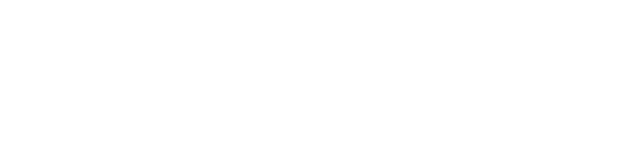
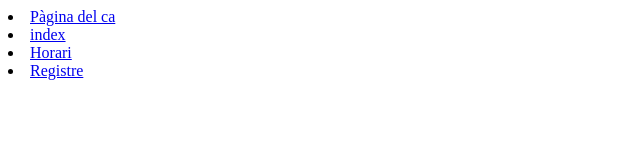
Before and after one commit to DaruPlays/introduccion-html, a plain HTML site: page formulari.html in a window 1280 px wide. Shown: the whole page, without its empty margins (0-640 px from the left). Drawn offline with Linux system fonts and the light colour scheme.

Commit message:
Configuració nav

```diff
--- a/formulari.html
+++ b/formulari.html
@@ -0,0 +1,29 @@
+<!DOCTYPE html>
+<html lang="en">
+<head>
+    <meta charset="UTF-8">
+    <meta http-equiv="X-UA-Compatible" content="IE=edge">
+    <meta name="viewport" content="width=device-width, initial-scale=1.0">
+    <title>Document</title>
+</head>
+<body>
+    <nav>
+        <li>
+            <a href="simple.html"/> Pàgina del ca </a>
+        </li>
+
+        <li>
+            <a href="index.html"/> index </a>
+        </li>
+
+        <li>
+            <a href="horario.html"> Horari </a>
+        </li>
+
+        <li>
+            <a href="formulari.html"> Registre </a>
+        </li>
+    </nav>
+
+</body>
+</html>
```
Also changed, not shown: horario.html (+4 -0 lines), index.html (+4 -0 lines), simple.html (+4 -0 lines).
